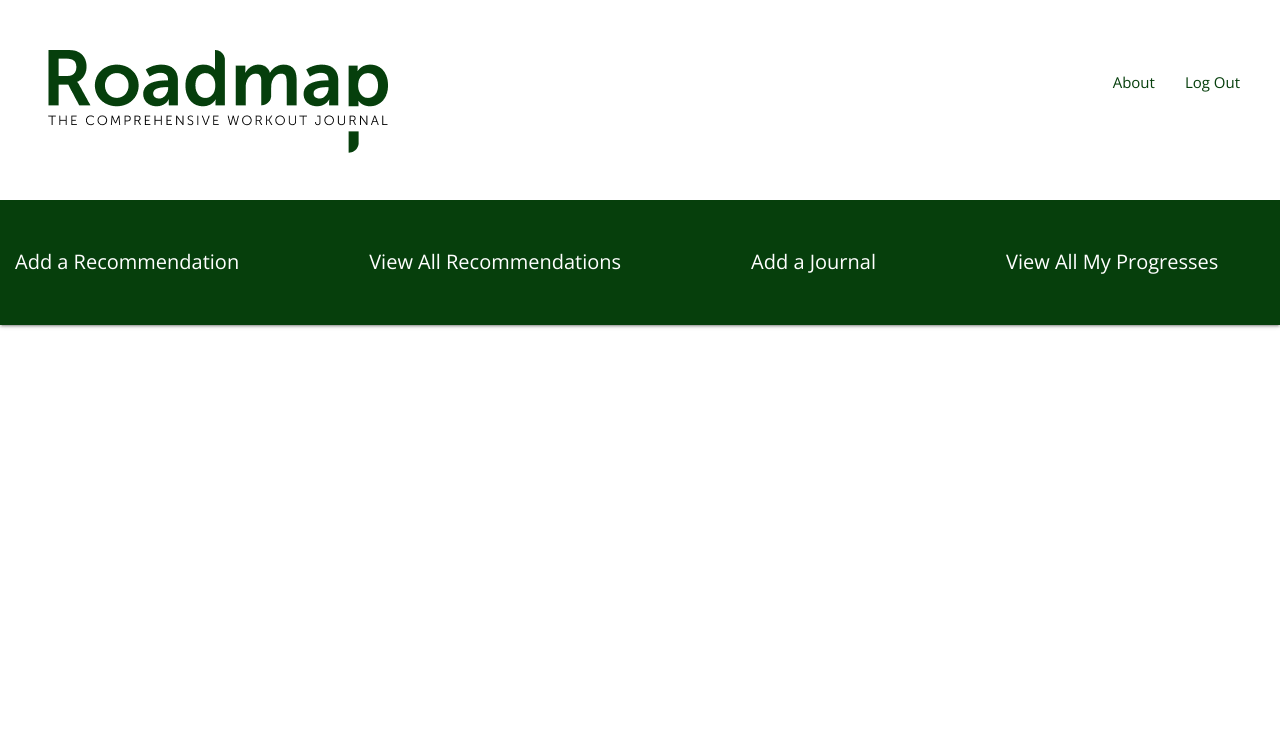
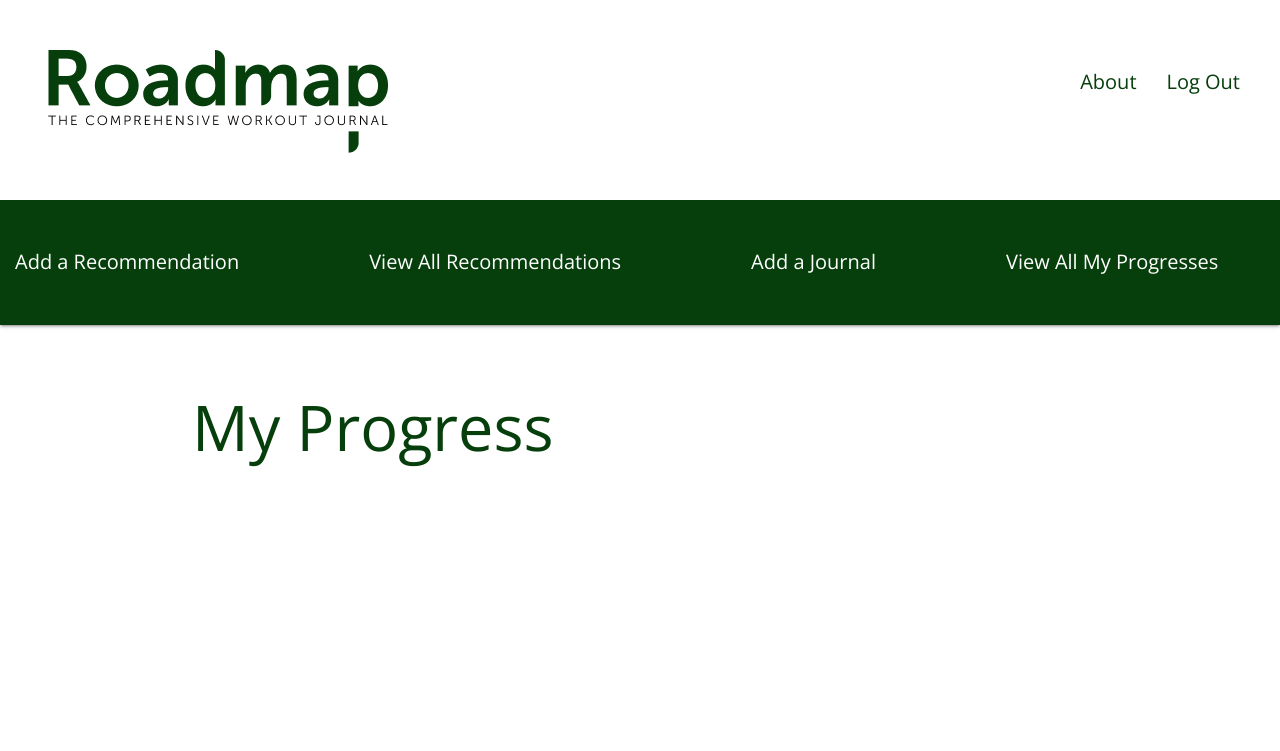
Before and after one commit to jhchrischoi/project3, a Django app: page /progress/ in a window 1280 px wide. Shown: the top 751 px of the page. Run offline with Django 4.2, Linux system fonts and the light colour scheme; the visitor is signed in with stand-in values (Sample User, id 1); data that the repository does not hold is empty.

Commit message:
index css

```diff
--- a/main_app/static/css/style.css
+++ b/main_app/static/css/style.css
@@ -36,7 +36,7 @@
 #available-menu{
   color:#063F0C;display:inline-block; margin:0;
 }
-#available-menu:hover{
+/* #available-menu:hover{
   display:block;
   content: '';
   border-bottom: solid 3px #063F0C;
@@ -46,7 +46,7 @@
 #availalbe-menu:hover:after{
   transform: scaleX(1);
 }
-#available-menu:after{ transform-origin: 0% 50%;}
+#available-menu:after{ transform-origin: 0% 50%;} */
 
 #authenticated-menu{
   color:white;display:inline-block; margin:0;
@@ -100,6 +100,9 @@
     border-radius: 28px;
   }
 
+#blocker{
+  height:400px;
+}
 #learn-more{
   border-right:1px solid black;
   height:2em;
--- a/main_app/templates/base.html
+++ b/main_app/templates/base.html
@@ -13,19 +13,19 @@
   <link href="https://fonts.googleapis.com/css2?family=Open+Sans:wght@300&display=swap" rel="stylesheet">
 </head>
 <body>
-  <header class="navbar-fixed">
+  <header class="navbar">
     <nav class="nav-extended">
       <div class="nav-wrapper" id="top-nav">
         <ul>
           <li><a href="/" id="brand-logo">&nbsp;&nbsp;<img src="{% static 'images/Logo.png' %}" alt="Image" class="logo-img-signup"></a></li>
         </ul>
         <ul class="right">
-          <li><a href="{% url 'about' %}" id="available-menu">About</a></li>
+          <li><a href="{% url 'about' %}" id="available-menu" style="font-size:20px;">About</a></li>
           {% if user.is_authenticated %}
-          <li><a href="{% url 'logout' %}" id="available-menu">Log Out</a></li>
+          <li><a href="{% url 'logout' %}" id="available-menu" style="font-size:20px;">Log Out</a></li>
           {% else %}
-          <li><a href="{% url 'signup' %}" id="available-menu">Sign Up</a></li>
-          <li><a href="{% url 'login' %}" id="available-menu">Log In</a></li>
+          <li><a href="{% url 'signup' %}" id="available-menu" style="font-size:20px;">Sign Up</a></li>
+          <li><a href="{% url 'login' %}" id="available-menu" style="font-size:20px;">Log In</a></li>
           {% endif %}
         </ul>
       </div>
--- a/main_app/templates/progresses/index.html
+++ b/main_app/templates/progresses/index.html
@@ -1,18 +1,24 @@
 {% extends 'base.html' %}
 {% block content %}
 
-<h1>Dates</h1>
+<div id="detail-title" style="padding-top:25px; padding-bottom:25px; color:#063F0C;">
+  <h1>My Progress</h1>
+</div>
 
 {% for progress in progresses %}
   <div class="card">
     <a href="{% url 'detail' progress.id %}">
-    <div class="card-content">
+    <div class="card-content" style="color:#000000;">
       <span class="card-title">{{ progress.training_date }}</span>
       <p>Coach's advice {{ progress.advice }}</p>
       <p>Goal for today {{ progress.goal }}</p>
       <p>Exercises {{ progress.exercise }}</p>
     </div>
-  </a>
+    </a>
+    <div class="card-action">
+      <a href="{% url 'progresses_update' progress.id %}">Edit</a>
+      <a href="{% url 'progresses_delete' progress.id %}">Delete</a>
+  </div>
   </div>
 {% endfor %}
 
--- a/main_app/templates/registration/login.html
+++ b/main_app/templates/registration/login.html
@@ -18,11 +18,11 @@
     </div>
     <div id="learn-more" style="width: 50%; height: 100px; float: left">
       <h5>What is Roadmap</h5>
-      <a class="waves-effect waves-light btn" style="background-color:#ffffff; color:#063F0C; border-radius:28px" id="button">LEARN MORE</a>
+      <a  href="{% url 'about' %}" class="waves-effect waves-light btn" style="background-color:#ffffff; color:#063F0C; border-radius:28px" id="button">LEARN MORE</a>
     </div>
     <div id="log-in" style="margin-left: 65%; height: 100px">
       <h5>Need to create an account?</h5>
-      <a class="waves-effect waves-light btn" style="background-color:#ffffff; color:#063F0C; border-radius:28px" id="button">CREATE</a>
+      <a href="{% url 'signup' %}" class="waves-effect waves-light btn" style="background-color:#ffffff; color:#063F0C; border-radius:28px" id="button" \>CREATE</a>
     </div>
   </div>
 
--- a/main_app/templates/registration/signup.html
+++ b/main_app/templates/registration/signup.html
@@ -22,7 +22,7 @@
     </div>
     <div id="log-in" style="margin-left: 65%; height: 100px">
       <h5>Already have an account?</h5>
-      <a class="waves-effect waves-light btn" style="background-color:#ffffff; color:#063F0C; border-radius:28px" id="button">LOG IN</a>
+      <a href="{% url 'login' %}" class="waves-effect waves-light btn" style="background-color:#ffffff; color:#063F0C; border-radius:28px" id="button">LOG IN</a>
     </div>
   </div>
 
```
Also changed, not shown: README.md.
